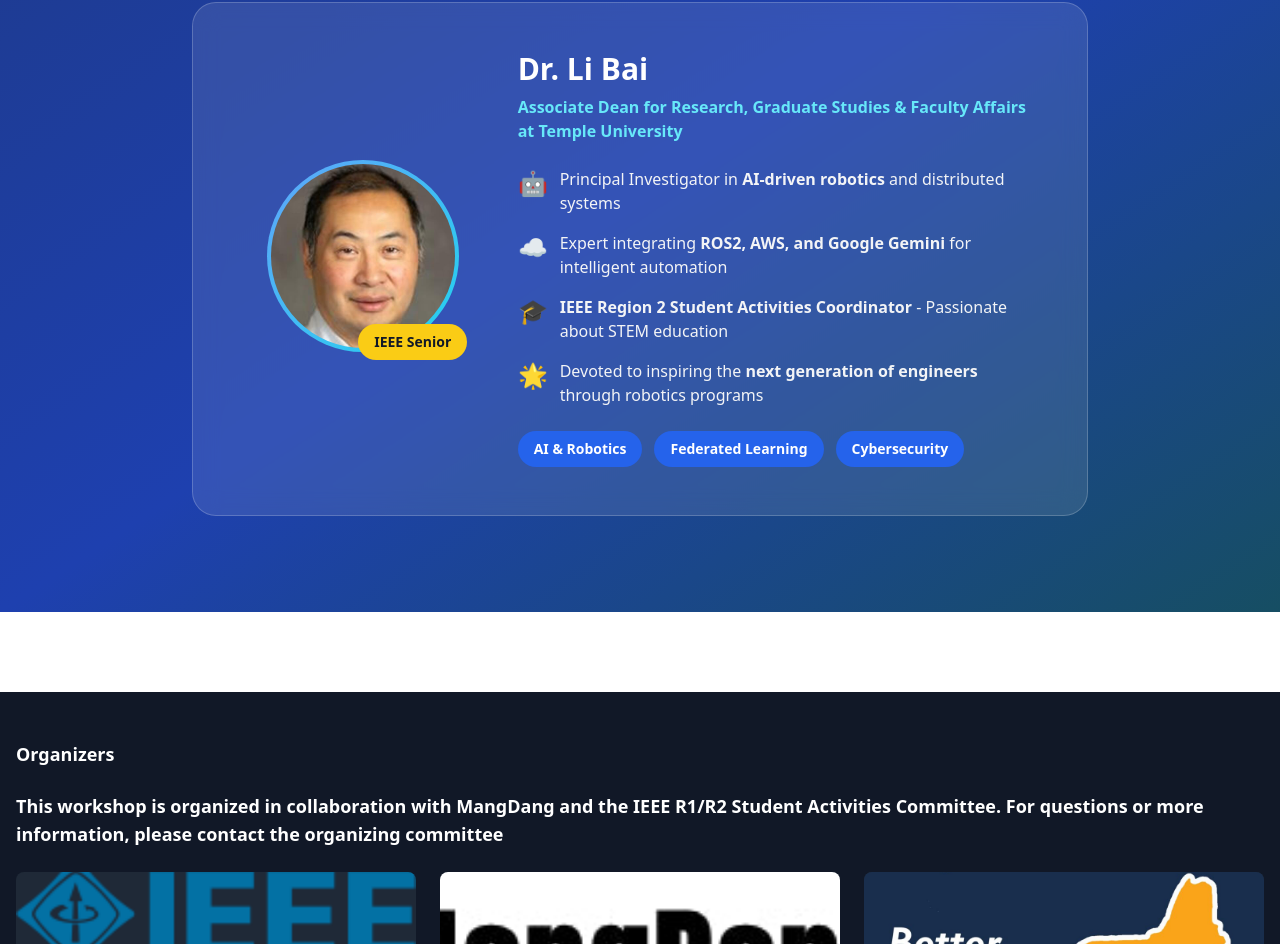
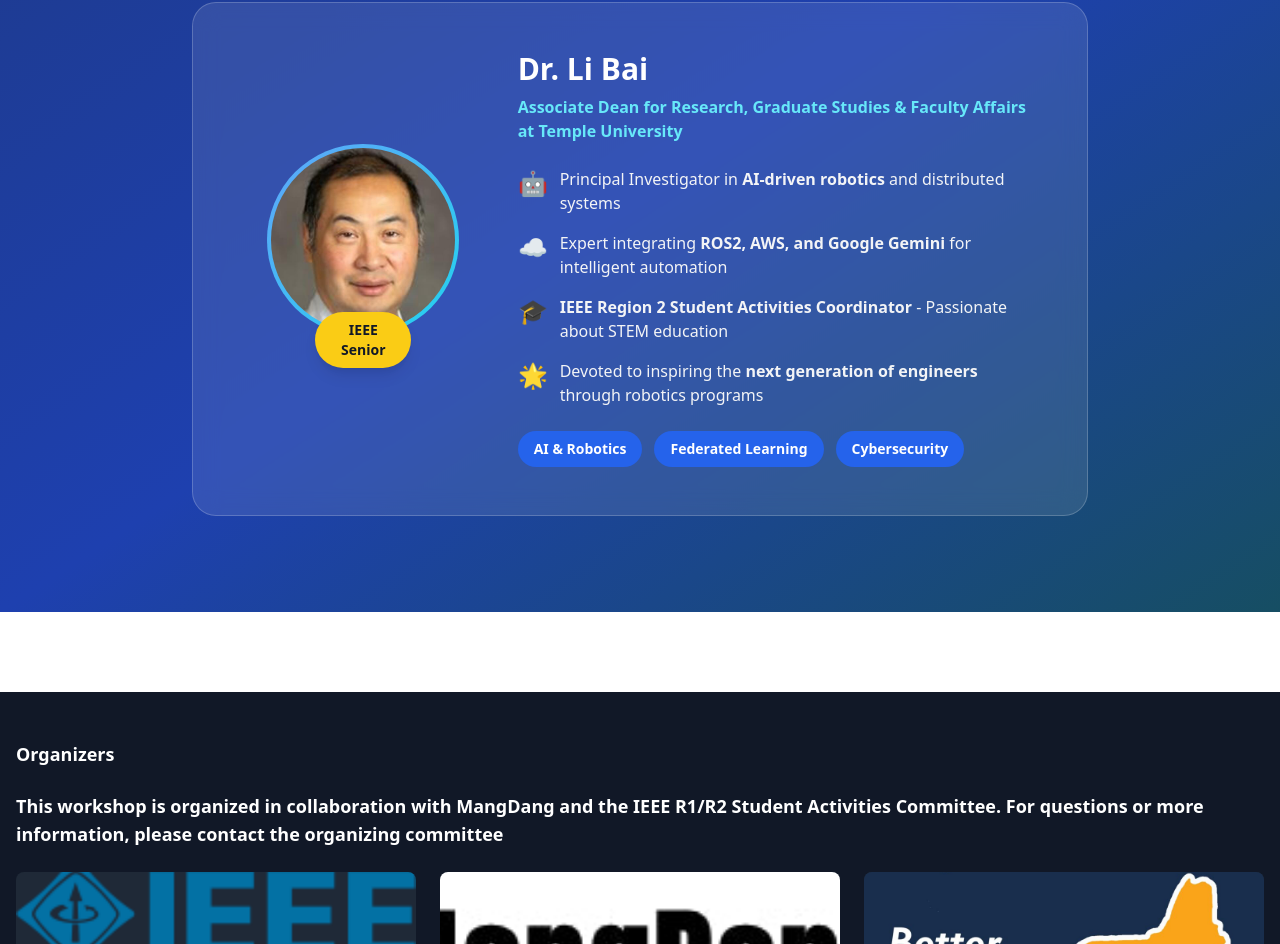
Before and after one commit to Rathtakrit/minipupperworkshop26, a React (Create React App) app: page /minipupperworkshop26/ in a window 1280 px wide. Shown: the part 5406-6350 px from the top of the page. Built offline with nearby package versions, Linux system fonts and the light colour scheme.

Commit message:
Fix emoji to scale with card and reposition IEEE badge to stay within bounds

```diff
--- a/src/pages/Home.jsx
+++ b/src/pages/Home.jsx
@@ -319,7 +319,7 @@ const Home = () => {
                             { icon: '🏆', title: 'Competition Prep', desc: 'Skills for the IEEE R1/R2 Mini Pupper Competition' }
                         ].map((item, idx) => (
                             <div key={idx} className="bg-gradient-to-br from-blue-50 to-cyan-50 p-6 rounded-xl border-2 border-blue-200 hover:border-blue-400 hover:shadow-2xl transition-all duration-300 group hover:scale-105 cursor-pointer">
-                                <div className="text-4xl mb-3 group-hover:scale-125 transition-transform duration-300">{item.icon}</div>
+                                <div className="text-4xl mb-3">{item.icon}</div>
                                 <h3 className="text-lg font-bold text-gray-900 mb-2 group-hover:text-blue-600 transition-colors">{item.title}</h3>
                                 <p className="text-gray-700 group-hover:text-gray-900">{item.desc}</p>
                             </div>
@@ -398,15 +398,15 @@ const Home = () => {
                         <div className="grid grid-cols-1 md:grid-cols-3 gap-8 items-center">
                             {/* Image */}
                             <div className="text-center">
-                                <div className="relative inline-block">
-                                    <div className="w-48 h-48 rounded-full bg-gradient-to-br from-blue-400 to-cyan-400 p-1">
+                                <div className="relative inline-block pb-8">
+                                    <div className="w-48 h-48 rounded-full bg-gradient-to-br from-blue-400 to-cyan-400 p-1 mx-auto">
                                         <img
                                             src={`${process.env.PUBLIC_URL}/images/dr-li-bai.jpg`}
                                             alt="Dr. Li Bai"
                                             className="w-full h-full rounded-full object-cover"
                                         />
                                     </div>
-                                    <div className="absolute -bottom-2 -right-2 bg-yellow-400 text-gray-900 px-4 py-2 rounded-full font-bold text-sm">IEEE Senior</div>
+                                    <div className="absolute bottom-0 left-1/2 transform -translate-x-1/2 bg-yellow-400 text-gray-900 px-4 py-2 rounded-full font-bold text-sm shadow-lg">IEEE Senior</div>
                                 </div>
                             </div>
                             {/* Bio */}
```
